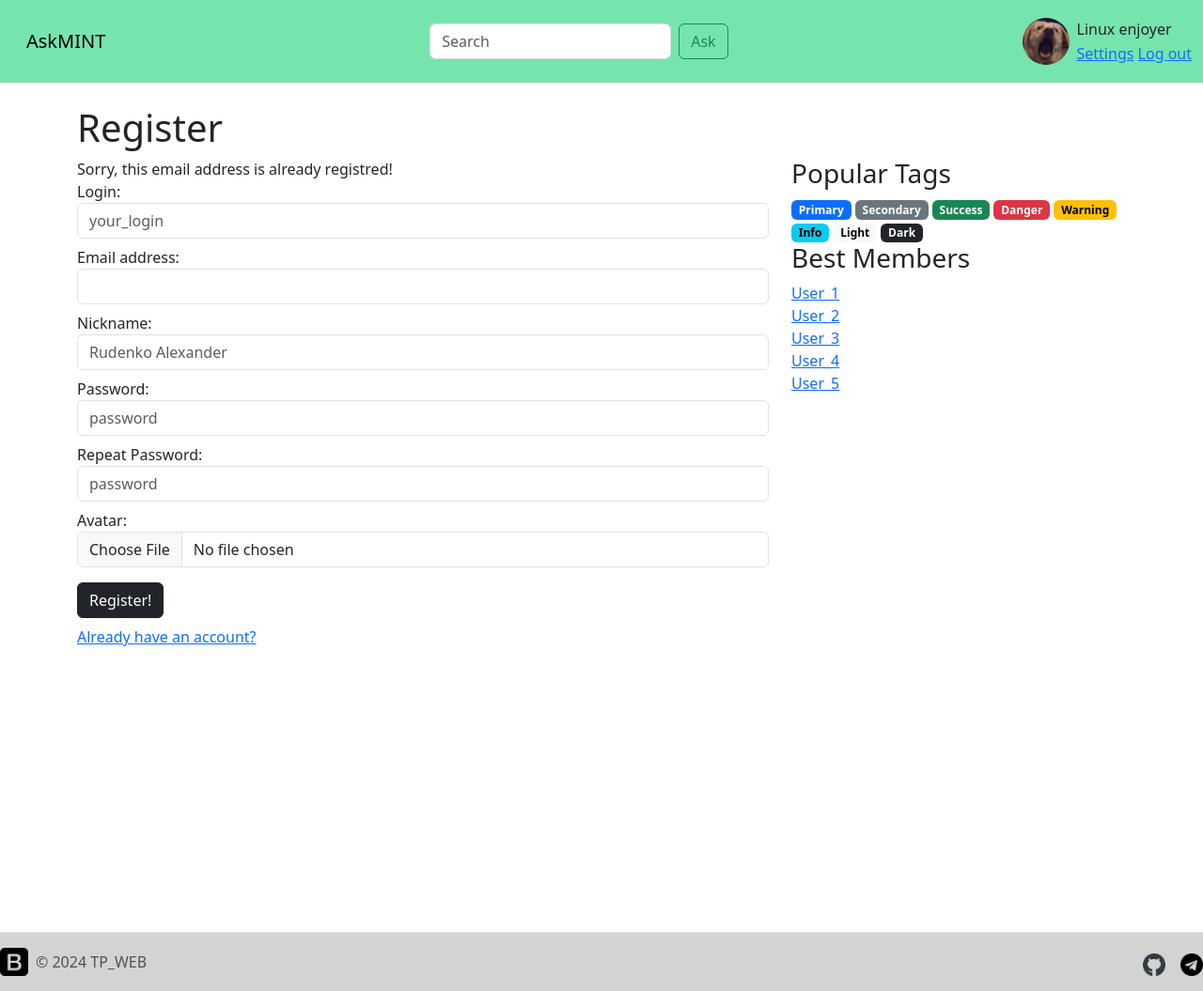
After one commit to source-Alexander-Rudenko/askme_Rudenko, a Django app: page /signup in a window 1280 px wide. The commit adds this page. Shown: the whole page at 94% size. Run offline with Django 5.2, Linux system fonts and the light colour scheme.

Commit message:
added signup, ask, loging pages

```diff
--- a/app/urls.py
+++ b/app/urls.py
@@ -4,5 +4,9 @@
 urlpatterns = [
     path('', views.index, name = 'index'),
     path('hot/', views.hot, name = 'hot'),
-    path('question/<int:question_id>', views.question, name='question')
-    ]
+    path('question/<int:question_id>', views.question, name='question'),
+    path('loging', views.loging, name = 'loging'),
+    path('signup', views.signup, name = 'signup'),
+    path('settings', views.settings, name = 'settings'),
+    path('ask/', views.ask, name='ask')
+]
--- a/app/views.py
+++ b/app/views.py
@@ -52,11 +52,26 @@
 
 
 def hot(request):
-    questions = models.QUESTIONS[5:]
-    page_obj = paginate(questions, request, 6)
-    context = {'page_obj': page_obj,
-               'questions': models.QUESTIONS,
-               'tags': models.TAGS,
-               'users': models.USER,
-               }
-    return render(request, 'hot.html', context)
+    try:
+        questions = models.QUESTIONS[5:]
+        page_obj = paginate(questions, request, 6)
+        context = {'page_obj': page_obj,
+                'questions': models.QUESTIONS,
+                'tags': models.TAGS,
+                'users': models.USER,
+                }
+        return render(request, 'hot.html', context)
+    except:
+        raise Http404("Page does not exist")
+
+def loging(request):
+    return render(request, 'loging.html')
+
+def signup(request):
+    return render(request, 'signup.html')
+
+def settings(request):
+    return render(request, 'settings.html')
+
+def ask(request):
+    return render(request, 'ask.html')
--- a/static/css/custom.css
+++ b/static/css/custom.css
@@ -1,3 +1,5 @@
+
+
 .page-item.active .page-link {
     background-color: lightgray; /* Измените цвет фона на светло-серый */
     border-color: gray; /* Измените цвет границы на серый */
--- a/templates/layouts/base.html
+++ b/templates/layouts/base.html
@@ -18,7 +18,7 @@
 				</a>
 				<form class="d-flex" role="search">
 					<input class="form-control me-2" type="search" placeholder="Search" aria-label="Search" />
-					<button class="btn btn-outline-success" type="submit">Search</button>
+					<a class="btn btn-outline-success" href="{% url 'ask' %}">Ask</a>
 				</form>
 				<div class="d-flex justify-content-between gap-2">
 					<div class="profile-avatar">
@@ -28,7 +28,7 @@
 						<div>Linux enjoyer</div>
 						<div>
 							<a href="/settings.html">Settings</a>
-							<a href="/logout.html">Log out</a>
+							<a href="{% url 'signup' %}">Log out</a>
 						</div>
 					</div>
 				</div>
--- /dev/null
+++ b/templates/signup.html
@@ -0,0 +1,67 @@
+{% extends "layouts/base.html" %} {% load static %} {%block content%}
+<main class="container-sm-fluid container-lg mt-4">
+	<div class="d-flex gap-3 align-items-center">
+	  <h1>Register</h1>
+	</div>
+  </main>
+  <div class="col-8 flex-column flex-column min-vh-100">
+	<form method="post">
+	  <div class="--bs-danger">
+		Sorry, this email address is already registred!
+	  </div>
+	  <div class="form-group form-group-flex mb-2">
+		<label class="reg-form-label" for="userLogin">Login:</label>
+		<input
+		  class="form-control reg-form"
+		  id="userLogin"
+		  placeholder="your_login"
+		/>
+	  </div>
+	  <div class="form-group form-group-flex mb-2">
+		<label class="reg-form-label" for="userNick">Email address:</label>
+    	<input type="email" class="form-control" id="exampleInputEmail1" aria-describedby="emailHelp">
+	  </div>
+	  <div class="form-group form-group-flex mb-2">
+		<label class="reg-form-label" for="userNick">Nickname:</label>
+		<input
+		  class="form-control reg-form"
+		  id="userNick"
+		  placeholder="Rudenko Alexander"
+		/>
+	  </div>
+	  <div class="form-group form-group-flex mb-2">
+		<label class="reg-form-label" for="userPsw">Password:</label>
+		<input
+		  type="password"
+		  class="form-control reg-form"
+		  id="userPsw"
+		  placeholder="password"
+		/>
+	  </div>
+	  <div class="form-group form-group-flex mb-2">
+		<label class="reg-form-label-grow-1" for="userRepeatPsw"
+		  >Repeat Password:</label
+		>
+		<input
+		  type="password"
+		  class="form-control reg-form"
+		  id="userRepeatPsw"
+		  placeholder="password"
+		/>
+	  </div>
+	  <div class="form-group form-group-flex mb-2">
+		<label class="reg-form-label" for="avatarFile">Avatar:</label>
+		<input type="file" class="form-control reg-form" id="avatarFile" />
+	  </div>
+
+	  <button
+		type="submit"
+		class="btn btn-dark submit-button sbmt-reg-btn mt-2 mb-2"
+	  >
+		Register!
+	  </button>
+	</form>
+
+	<a href="{% url 'loging' %}">Already have an account?</a>
+  </div>
+{% endblock %}
```
Also changed, not shown: templates/ask.html (added, +27 -0 lines), templates/loging.html (+18 -21 lines).
